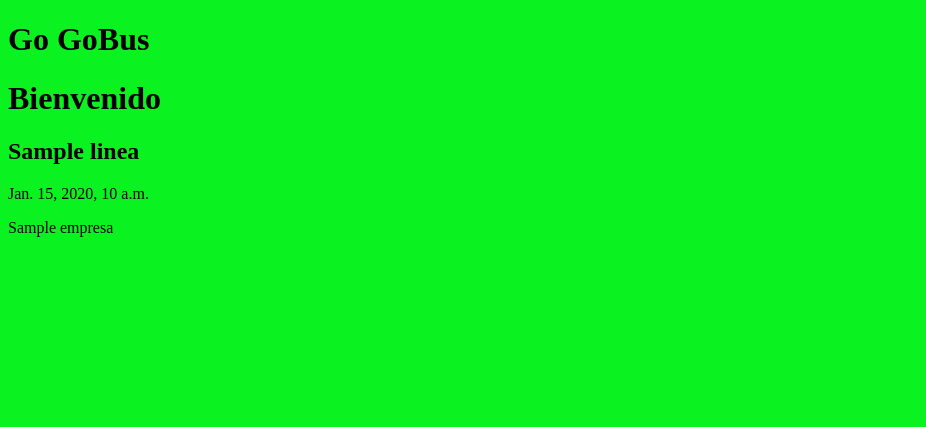
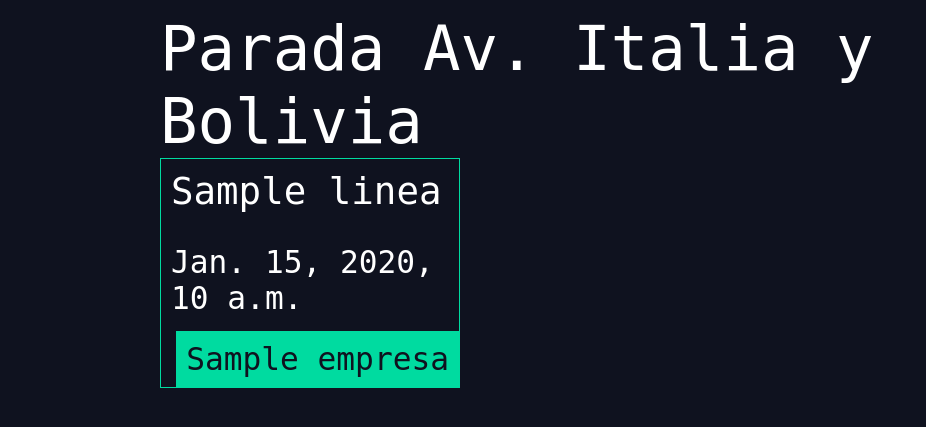
Before and after one commit to FedericoFuidio/parada1, a Django app: template parada/templates/parada/parada.html in a window 1280 px wide. Shown: the top 427 px of the page, without its empty margins (0-926 px from the left). Run offline with Django 4.2, Linux system fonts and the light colour scheme; the template is opened without the code that fills it: most values are stand-ins (such as "Sample title", 1, 10 or a date in 2020).

Commit message:
cambio de estilo y get de paradas

```diff
--- a/designs/parada_style.css
+++ b/designs/parada_style.css
@@ -1,4 +1,105 @@
-body {
-    background-color: #0af21f;
-    background: #0af21f;
+body{
+    padding-top: 0%;
+    background-color: #0f121f;
+    background-repeat: no-repeat;
+    color: #fff
 }
+
+body *{
+    font-family: monospace;
+}
+
+h1, h2, h3, h4, h5 {
+    font-weight: normal;
+    margin: 0;
+    font-family: monospace;
+}
+
+a, a:hover, a:visited{
+    color: #fff;
+    text-decoration: none;
+}
+
+.wrapper{
+    max-width: 960px;
+    margin: 0 auto;
+}
+
+div.wrapper{
+    text-align: left;
+    margin: 30px 0 0 10px auto;
+    font-size: 2.4em;
+}
+
+header{
+    display: grid;
+    grid-template-columns: 1fr;
+    padding: 2px 0;
+}
+
+nav{
+    justify-self: end;
+
+}
+
+
+nav li{
+    display: inline-block;
+    margin-left: 20px;
+}
+
+nav button{
+    background: none;
+    color: #fff;
+    cursor: pointer;
+    border: 0;
+    font-size: 1em;
+}
+
+.lineas{
+    display: grid;
+    grid-template-columns: 1fr 1fr 1fr;
+    grid-gap: 30px;
+}
+
+.linea{
+    padding: 10px;
+    border: 1px solid #00dba0;
+    position: relative;
+    padding-bottom: 40px;
+}
+
+.linea h2{
+    font-size: 1.2em;
+}
+
+.linea .empresa{
+    padding: 10px;
+    background: #00dba0;
+    position: absolute;
+    right: 0;
+    bottom: 0;
+    margin: 0;
+    color: #0f121f;
+}
+
+.site-form{
+    margin-top: 60px;
+    border: 1px solid #00dba0;
+    padding: 20px;
+}
+
+.site-form input, .site-form textarea{
+    display: block;
+    margin: 20px 0 0 0;
+    padding: 10px;
+}
+
+.site-form input[type="submit"]{
+    background: #00dba0;
+    border: 0;
+    color: #fff;
+    font-size: 0.5em;
+    border-radius: 4px;
+    margin: 10px 0;
+}
--- a/parada/templates/parada/parada.html
+++ b/parada/templates/parada/parada.html
@@ -2,13 +2,13 @@
 {% extends 'base_page.html' %}
 
 {% block content %}
-        <h1>Bienvenido</h1>
+        <h1>Parada Av. Italia y Bolivia</h1>
         <div class='lineas'>
         {% for l in lineas%}
                 <div class='linea'>
-                    <h2>{{l.linea}}</h2>
-                    <p>{{l.date}}</p>
-                    <p class="empresa">{{l.empresa}}</p>
+                    <h2>{{l.fields.linea}}</h2>
+                    <p>{{l.fields.date}}</p>
+                    <p class="empresa">{{l.fields.empresa}}</p>
                 </div>
         {% endfor %}
         </div>
--- a/templates/base_page.html
+++ b/templates/base_page.html
@@ -9,7 +9,6 @@
     </head>
     <body>
         <header class="wrapper">
-            <h1>Go GoBus</h1>
         </header>
         <div class="wrapper">
             {% block content %}
```
Also changed, not shown: parada/views.py (+4 -3 lines).
